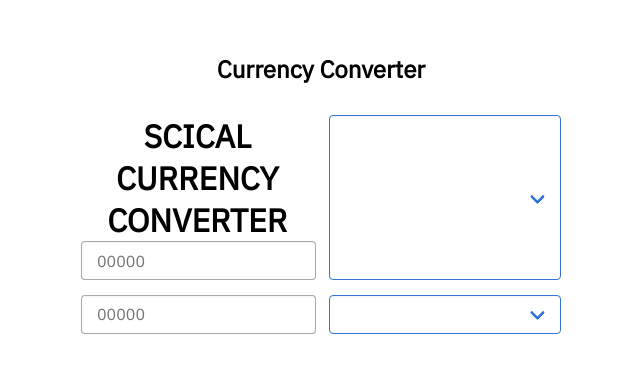
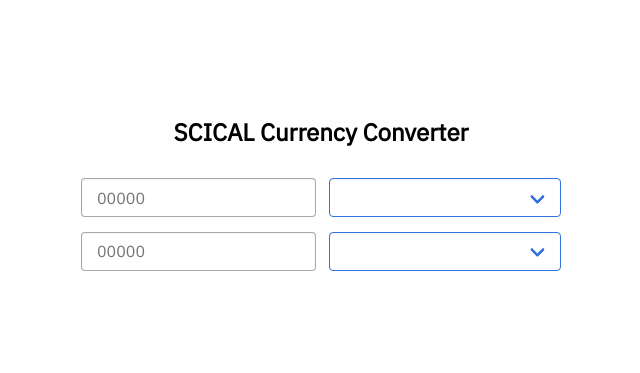
Before and after one commit to scical/scical, a plain HTML site: page index.html in a window 1280 px wide. Shown: the part 199-572 px from the top of the page, without its empty margins (319-959 px from the left). Drawn offline with nearby package versions, Linux system fonts and the light colour scheme; no server answers.

Commit message:
Update index.html

```diff
--- a/index.html
+++ b/index.html
@@ -15,11 +15,10 @@
 <body>
   <div class="currency-row-outer">
     <div class="currency-converter">
-      <h2>Currency Converter</h2>
+      <h2>SCICAL Currency Converter</h2>
 
       <div class="field grid-50-50">
         <div class="colmun col-left">
-          <h1>SCICAL CURRENCY CONVERTER</h1>
           <input type="number" class="form-input" id="number" placeholder="00000">
         </div>
         <div class="colmun col-right">
```
